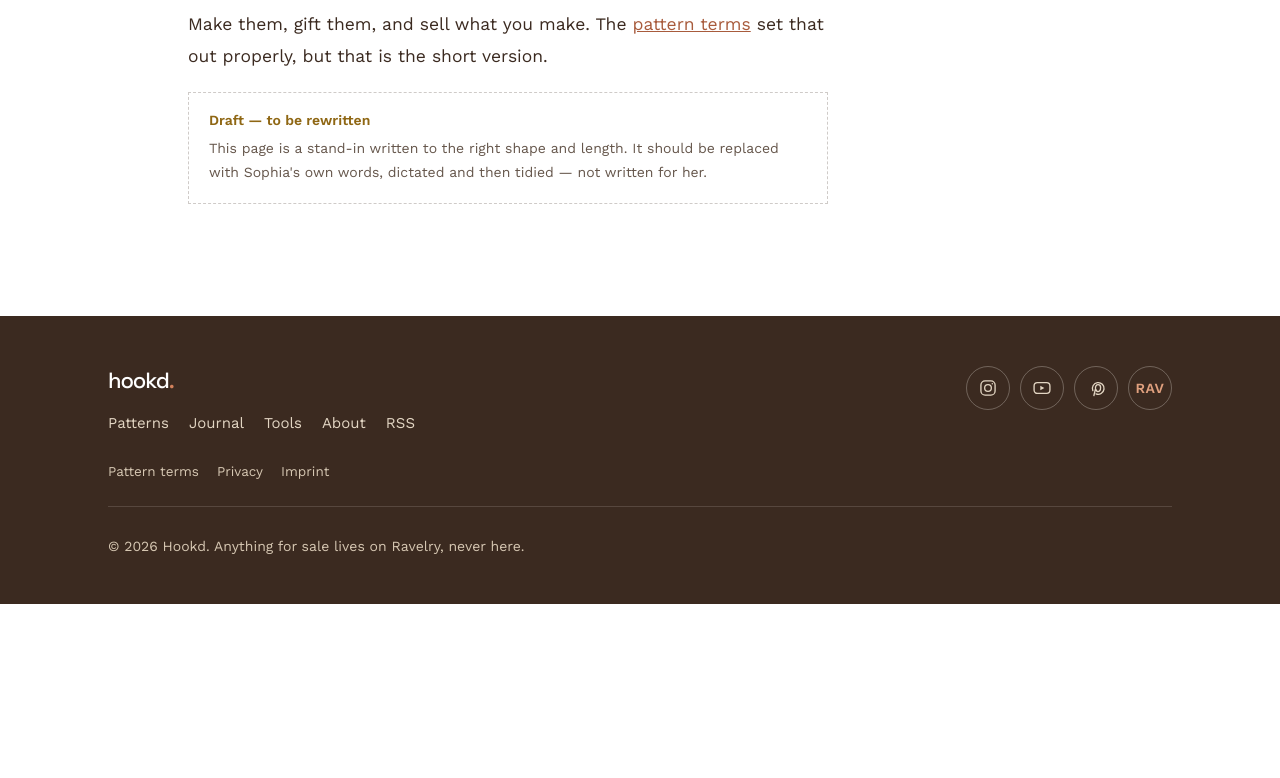
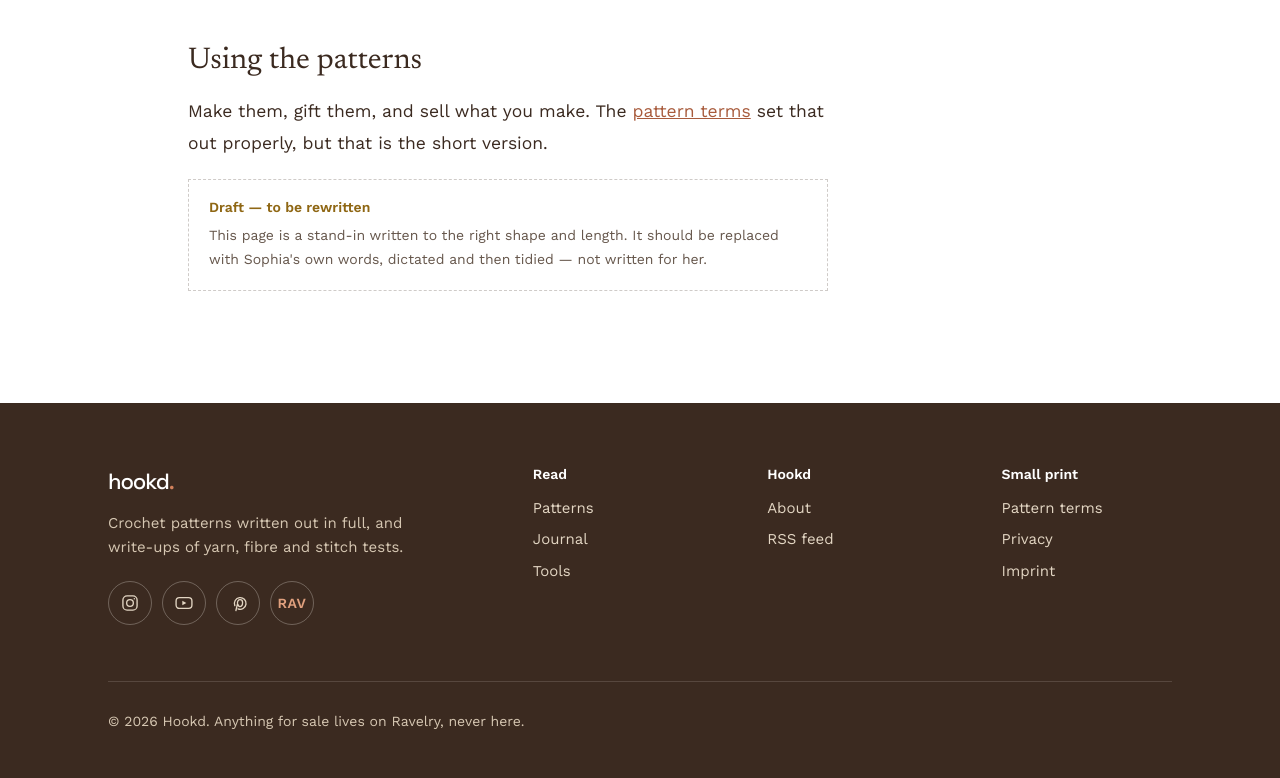
Before and after one commit to sklocheva/hookd, an Astro site: page /about in a window 1280 px wide. Shown: the part 1210-1988 px from the top of the page. Before the commit the page ends 1814 px from the top, so only its background shows below. Built offline with nearby package versions, Linux system fonts and the light colour scheme; Astro itself is replaced by a stand-in of ours.

Commit message:
Every page opens on cream; footer in columns
- Journal posts, yarn notes, the quiz, the calculator, the text pages and
  the 404 put their title block on the cream band, like the indexes and the
  pattern page already did. A reader meets the same arrangement wherever
  they land. The band's edge is the divider, so the rules that used to sit
  under the quiz and calculator titles are gone.
- 404: two walnut buttons and a plain link home, instead of three
  differently coloured text links.
- Footer: wordmark, a one-line description and the social icons, then
  three columns - Read, Hookd, Small print - so the legal pages sit under
  a heading of their own. The description is the homepage meta
  description word for word.
- Read next fits three cards across in a journal post's column, instead of
  two and one left over.

Co-Authored-By: Claude Opus 5.5 <noreply@anthropic.com>

```diff
--- a/src/components/Footer.astro
+++ b/src/components/Footer.astro
@@ -1,19 +1,32 @@
 ---
 const year = new Date().getFullYear();
 
-const nav = [
+// The link columns. Three short lists rather than one long row, so a reader looking for
+// the small print finds it under its own heading instead of at the end of the nav.
+const columns = [
+	{
+		heading: 'Read',
+		links: [
 			{ label: 'Patterns', href: '/patterns/' },
 			{ label: 'Journal', href: '/journal/' },
 			{ label: 'Tools', href: '/tools/' },
+		],
+	},
+	{
+		heading: 'Hookd',
+		links: [
 			{ label: 'About', href: '/about/' },
-	{ label: 'RSS', href: '/rss.xml' },
-];
-
-// Kept visually quieter than the main nav — present and findable, not competing.
-const legal = [
+			{ label: 'RSS feed', href: '/rss.xml' },
+		],
+	},
+	{
+		heading: 'Small print',
+		links: [
 			{ label: 'Pattern terms', href: '/licence/' },
 			{ label: 'Privacy', href: '/privacy/' },
 			{ label: 'Imprint', href: '/imprint/' },
+		],
+	},
 ];
 
 // Only Instagram has an address yet. The others are placeholders until their accounts
@@ -29,13 +42,12 @@ const social = [
 
 <footer class="site-footer">
 	<div class="shell">
-		<div class="footer-row">
-			<div class="footer-left">
+		<div class="footer-top">
+			<div class="brand">
 				<a href="/" class="footer-wordmark">hookd<span class="footer-wordmark__stop">.</span></a>
-				<nav class="footer-nav">
-					{nav.map((item) => <a href={item.href}>{item.label}</a>)}
-				</nav>
-			</div>
+				<p class="blurb">
+					Crochet patterns written out in full, and write-ups of yarn, fibre and stitch tests.
+				</p>
 
 				<div class="socials">
 					{
@@ -74,9 +86,21 @@ const social = [
 				</div>
 			</div>
 
-		<nav class="legal-nav">
-			{legal.map((item) => <a href={item.href}>{item.label}</a>)}
+			{
+				columns.map((col) => (
+					<nav class="col" aria-label={col.heading}>
+						<p class="col__heading">{col.heading}</p>
+						<ul>
+							{col.links.map((l) => (
+								<li>
+									<a href={l.href}>{l.label}</a>
+								</li>
+							))}
+						</ul>
 					</nav>
+				))
+			}
+		</div>
 
 		<div class="copyright">
 			© {year} Hookd. Anything for sale lives on Ravelry, never here.
@@ -96,20 +120,58 @@ const social = [
 		outline-color: var(--on-walnut);
 	}
 
-	.footer-row {
-		padding-top: 50px;
+	/* The brand block takes the most room; the three columns share the rest and wrap
+	   under it on a phone. Flex rather than a grid so it needs no media query. */
+	.footer-top {
+		padding-top: clamp(48px, 6vw, 64px);
 		display: flex;
 		flex-wrap: wrap;
-		gap: 24px;
-		justify-content: space-between;
-		align-items: flex-start;
+		gap: 36px clamp(32px, 5vw, 64px);
 	}
 
-	.footer-left {
+	.brand {
+		flex: 2 1 280px;
 		display: flex;
 		flex-direction: column;
+		align-items: flex-start;
 		gap: 16px;
-		min-width: 0;
+	}
+
+	.blurb {
+		margin: 0;
+		max-width: 320px;
+		font: 400 15px/1.6 var(--sans);
+		color: var(--on-walnut-quiet);
+	}
+
+	.col {
+		flex: 1 1 130px;
+	}
+
+	.col__heading {
+		margin: 0 0 12px;
+		font: var(--type-label);
+		color: var(--paper);
+	}
+
+	.col ul {
+		list-style: none;
+		margin: 0;
+		padding: 0;
+	}
+
+	.col a {
+		display: inline-block;
+		padding-block: 6px;
+		font: 400 15px/1.3 var(--sans);
+		color: var(--on-walnut);
+		text-decoration: none;
+	}
+
+	.col a:hover {
+		color: var(--paper);
+		text-decoration: underline;
+		text-underline-offset: 3px;
 	}
 
 	.footer-wordmark {
@@ -132,32 +194,10 @@ const social = [
 		color: var(--on-walnut-stop);
 	}
 
-	.footer-nav {
-		display: flex;
-		flex-wrap: wrap;
-		gap: 4px 20px;
-		font: 400 15px/1 var(--sans);
-		white-space: nowrap;
-	}
-
-	.footer-nav a,
-	.legal-nav a {
-		color: var(--on-walnut);
-		text-decoration: none;
-		display: inline-block;
-		padding-block: 6px;
-	}
-
-	.footer-nav a:hover,
-	.legal-nav a:hover {
-		color: var(--paper);
-		text-decoration: underline;
-		text-underline-offset: 3px;
-	}
-
 	.socials {
 		display: flex;
 		gap: 10px;
+		margin-top: 6px;
 	}
 
 	.social {
@@ -198,20 +238,8 @@ const social = [
 		color: var(--on-walnut-accent);
 	}
 
-	.legal-nav {
-		display: flex;
-		flex-wrap: wrap;
-		gap: 4px 18px;
-		padding-top: 22px;
-		font: var(--type-meta);
-	}
-
-	.legal-nav a {
-		color: var(--on-walnut-quiet);
-	}
-
 	.copyright {
-		margin-top: 22px;
+		margin-top: clamp(40px, 5vw, 56px);
 		padding: 28px 0 46px;
 		border-top: 1px solid var(--on-walnut-rule);
 		font: 400 14px/1.6 var(--sans);
--- a/src/components/Related.astro
+++ b/src/components/Related.astro
@@ -66,8 +66,10 @@ const { items, heading = 'Read next' } = Astro.props;
 		margin: 0;
 		padding: 0;
 		display: grid;
-		grid-template-columns: repeat(auto-fit, minmax(240px, 1fr));
-		gap: clamp(26px, 3vw, 34px);
+		/* 200px, so three fit in a journal post's 760px column rather than two and an
+		   orphan. */
+		grid-template-columns: repeat(auto-fit, minmax(min(100%, 200px), 1fr));
+		gap: clamp(20px, 2.4vw, 28px);
 	}
 
 	.grid > li {
--- a/src/layouts/TextPage.astro
+++ b/src/layouts/TextPage.astro
@@ -21,7 +21,7 @@ const { title, description, heading, standfirst, active, updated } = Astro.props
 
 <Base title={title} description={description} active={active}>
 	<article class="shell shell--narrow">
-		<div class="head">
+		<div class="head band band--cream band--bleed title-band">
 			<h1>{heading}</h1>
 			{standfirst && <p class="standfirst">{standfirst}</p>}
 			{updated && <p class="updated">{updated}</p>}
@@ -36,10 +36,6 @@ const { title, description, heading, standfirst, active, updated } = Astro.props
 <style>
 	article {
 		padding-bottom: 20px;
-	}
-
-	.head {
-		padding-top: 44px;
 	}
 
 	h1 {
--- a/src/pages/journal/[slug].astro
+++ b/src/pages/journal/[slug].astro
@@ -61,7 +61,7 @@ const schema = articleSchema({
 	<article class="shell note">
 		{d.draft && <DraftNotice />}
 
-		<div class="title-block">
+		<div class="title-block band band--cream band--bleed title-band">
 			<Eyebrow
 				kind="Journal"
 				rest={`· ${d.kind} · ${formatDate(d.date)} · ${readTime(post.body)} min${d.updated ? ` · updated ${formatDate(d.updated)}` : ''}`}
@@ -117,7 +117,6 @@ const schema = articleSchema({
 	}
 
 	.title-block {
-		padding-top: 44px;
 		max-width: var(--measure);
 	}
 
--- a/src/pages/journal/yarn/[slug].astro
+++ b/src/pages/journal/yarn/[slug].astro
@@ -157,7 +157,7 @@ const schema = articleSchema({
 	<article class="shell review">
 		{d.draft && <DraftNotice />}
 
-		<div class="review__title">
+		<div class="review__title band band--cream band--bleed title-band">
 			<Eyebrow kind={YARN_KIND} tone="journal" rest={`· ${formatDate(d.date)}`} />
 			<h1>{d.title}</h1>
 			{d.standfirst && <p class="review__standfirst">{d.standfirst}</p>}
@@ -244,10 +244,6 @@ const schema = articleSchema({
 </Base>
 
 <style>
-	.review__title {
-		padding-top: 40px;
-	}
-
 	.review__title :global(.eyebrow) {
 		margin-bottom: 14px;
 	}
--- a/src/styles/global.css
+++ b/src/styles/global.css
@@ -292,6 +292,15 @@ img {
 	--band-fill: var(--cream);
 }
 
+/* The title block of a single page — an article, a yarn note, a quiz, a tool, a text
+   page — on the cream band. Every page opens on cream under the header, so a reader
+   meets the same arrangement wherever they land. The band's lower edge is the divider
+   between title and content; nothing below it needs a rule of its own. */
+.title-band {
+	padding-block: 44px clamp(32px, 4vw, 44px);
+	margin-bottom: clamp(32px, 4vw, 44px);
+}
+
 /* A plain link on a band. :where() keeps this at the weight of the bare `a` rule, so
    any component that colours its own links still wins. */
 :where(.band) a {
```
Also changed, not shown: CLAUDE.md (+7 -0 lines), src/pages/404.astro (+11 -20 lines), src/pages/journal/quiz/[slug].astro (+1 -10 lines), src/pages/tools/yarn-weight/index.astro (+5 -13 lines). Lines whose indentation alone changed are shown as unchanged.
